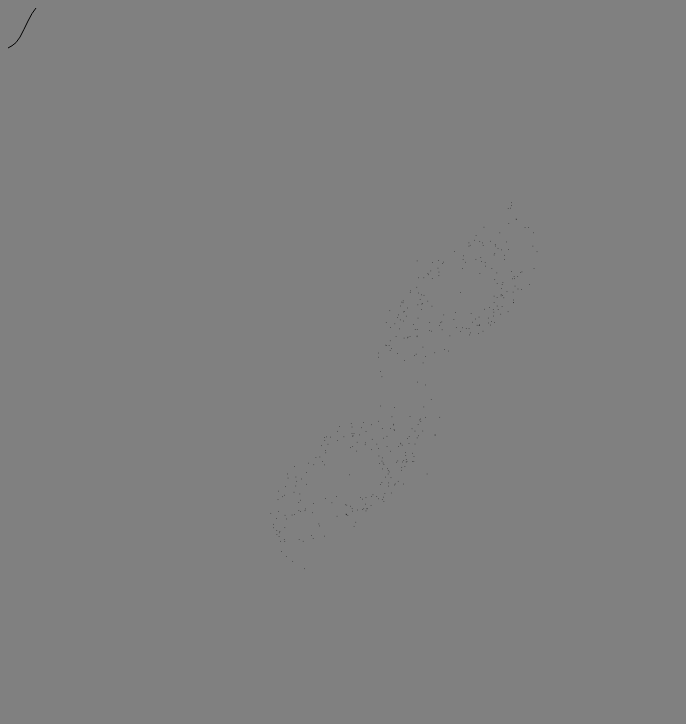
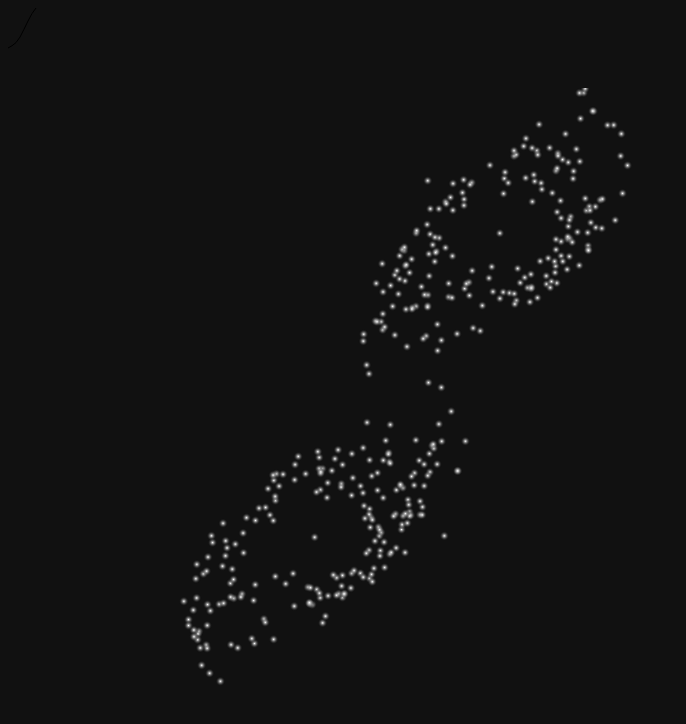
Before and after one commit to vidstige/gravityjs, a website built with webpack: page static/index.html in a window 1280 px wide. Shown: the whole page, without its empty margins (0-686 px from the left). Built offline with nearby package versions, Linux system fonts and the light colour scheme.

Commit message:
gradient stars

```diff
--- a/src/index.js
+++ b/src/index.js
@@ -5,21 +5,34 @@ const G = 0.005;
 function draw(stars, region) {
     const canvas = document.getElementById('target');
     const ctx = canvas.getContext("2d");
+
     const cx = canvas.clientWidth / 2;
     const cy = canvas.clientHeight / 2;
 
     ctx.setTransform(1, 0, 0, 1, 0, 0);
     ctx.clearRect(0, 0, canvas.clientWidth, canvas.clientHeight);
 
+    const r = 0.1;
+    const d = r * 2;
+    const gradient = ctx.createRadialGradient(r, r, r, r, r, 0);
+    gradient.addColorStop(0, 'transparent');
+    gradient.addColorStop(1, 'white');
+    ctx.fillStyle = gradient;
+
     const s = Math.min(
         canvas.clientWidth / region.w,
         canvas.clientHeight / region.h);
     ctx.setTransform(s, 0, 0, s, cx, cy);
     for (var i = 0; i < stars.length; i++) {
-        ctx.fillRect(
+        ctx.save();
+        ctx.translate(
             stars[i].p.x,
             stars[i].p.y,
-            0.02, 0.02);
+        );
+        ctx.fillRect(
+            0, 0,
+            d, d);
+        ctx.restore();
     }
 }
 
@@ -179,7 +192,7 @@ function simulate(n) {
             const dt = lastTime - time;
             step(stars, dt / 1000);
             //draw(stars, findRegion(stars));
-            const s = 10;
+            const s = 6;
             draw(stars, {x: -s, y: -s, w: s*2, h: s*2});
             drawEnergy(stars);
         }
--- a/static/style.css
+++ b/static/style.css
@@ -1,3 +1,3 @@
 body {
-    background: gray;
+    background: #111;
 }
```
